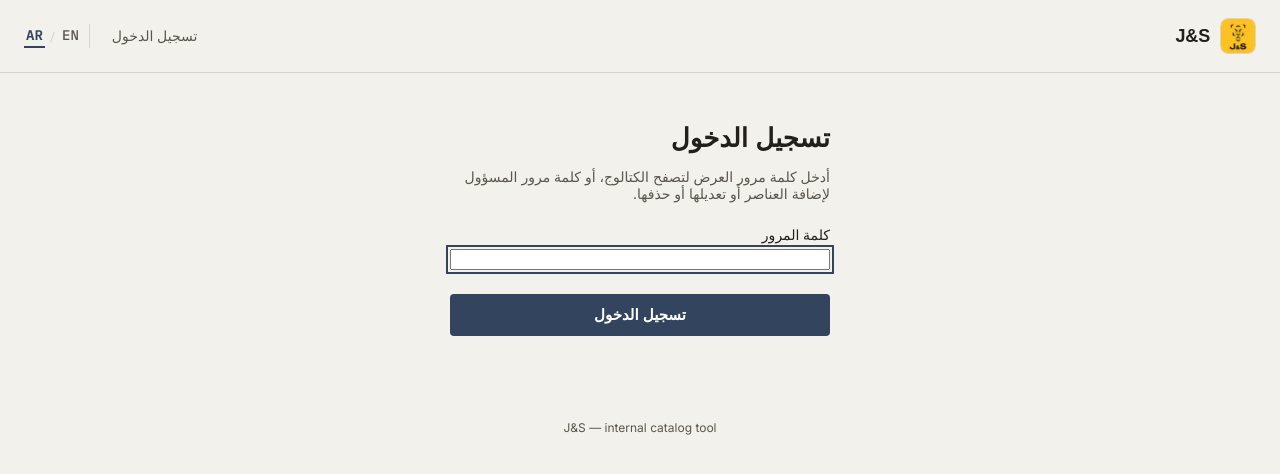
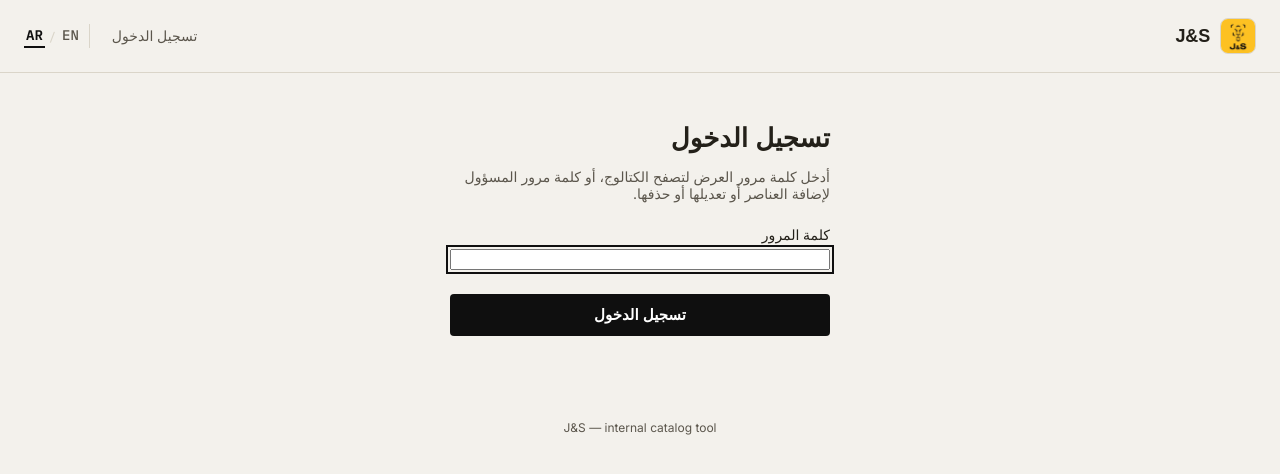
Before and after one commit to FatimaAbbas-Code/Rack-ID, a Flask app: page /login in a window 1280 px wide. Shown: the top 474 px of the page. Run offline with Flask 3, Linux system fonts and the light colour scheme; some libraries are stand-ins or nearby versions; some web fonts are replaced.

Commit message:
Swap primary accent from blue to J&S's real black + gold
Using the client's actual brand palette (Grey / Secondary #0F0F0F /
Primary #FFC805) instead of a guessed color:

- Renamed --denim/--denim-dark to --primary/--primary-dark (one value
  change now cascades correctly to every button, link, focus ring, and
  active nav state that already referenced it).
- --primary is now J&S's Secondary black (#0F0F0F) — their gold Primary
  is too light for white button text, so black takes the functional
  "brand accent" role instead, same logic as the photo badges already
  do it the other way round.
- --gold tightened to their exact hex (#FFC805, was my sampled #FDC122);
  added --gold-dark (#EDB900) for future use.
- The one leftover blue-tinted box (viewer note) is now a plain neutral
  grey, decoupled from the accent color entirely.
- Excel export header fill matches (#0F0F0F).

Co-Authored-By: Claude Sonnet 5 <noreply@anthropic.com>

```diff
--- a/app.py
+++ b/app.py
@@ -864,7 +864,7 @@ def export_xlsx():
     headers = ['ID', 'Name', 'Category', 'Date added', 'Photos']
     headers += [f'Photo {i}' for i in range(1, max_photos + 1)]
     ws.append(headers)
-    head_fill = PatternFill('solid', fgColor='33455E')
+    head_fill = PatternFill('solid', fgColor='0F0F0F')
     head_font = Font(bold=True, color='FFFFFF')
     for cell in ws[1]:
         cell.fill = head_fill
--- a/static/css/style.css
+++ b/static/css/style.css
@@ -4,11 +4,14 @@
   --ink-soft: #5B564C;
   --line: #DAD5C9;
   --card: #FFFFFF;
-  --denim: #33455E;
-  --denim-dark: #263447;
+  --primary: #0F0F0F;       /* J&S "Secondary" (their brand black) — used for buttons/links; their
+                                gold Primary is too light for white button text, so it's reserved
+                                for small badges below instead */
+  --primary-dark: #262626;  /* lighter than --primary on purpose, since --primary is already near-black */
   --olive: #6E7350;
   --danger: #A13F3F;
-  --gold: #FDC122;   /* J&S brand gold — used on small badges over photos, where it has good contrast */
+  --gold: #FFC805;          /* J&S "Primary" (their brand gold) */
+  --gold-dark: #EDB900;
   --radius: 4px;
 }
 
@@ -22,10 +25,10 @@ body {
   -webkit-font-smoothing: antialiased;
 }
 
-a { color: var(--denim); text-decoration: none; }
+a { color: var(--primary); text-decoration: none; }
 a:hover { text-decoration: underline; }
 a:focus-visible, button:focus-visible, input:focus-visible {
-  outline: 2px solid var(--denim);
+  outline: 2px solid var(--primary);
   outline-offset: 2px;
 }
 
@@ -68,7 +71,7 @@ a:focus-visible, button:focus-visible, input:focus-visible {
   border-bottom: 2px solid transparent;
 }
 .topnav a:hover { text-decoration: none; color: var(--ink); }
-.topnav a.active { color: var(--ink); border-bottom-color: var(--denim); }
+.topnav a.active { color: var(--ink); border-bottom-color: var(--primary); }
 .link-btn {
   background: none;
   border: none;
@@ -92,12 +95,12 @@ a:focus-visible, button:focus-visible, input:focus-visible {
   border-inline-start: 1px solid var(--line);
 }
 .lang-switch a { color: var(--ink-soft); font-weight: 500; padding: 2px; }
-.lang-switch a.active { color: var(--denim); font-weight: 700; }
+.lang-switch a.active { color: var(--primary); font-weight: 700; }
 .lang-sep { color: var(--line); }
 .viewer-note {
-  background: #EFF2F6;
-  border: 1px solid #D6DEE8;
-  color: var(--denim-dark);
+  background: #F1F1F1;
+  border: 1px solid #DDDDDD;
+  color: var(--ink-soft);
   font-size: 13px;
   padding: 10px 14px;
   border-radius: var(--radius);
@@ -189,13 +192,13 @@ main { max-width: 1100px; margin: 0 auto; padding: 28px 24px 60px; }
   font-weight: 600;
   font-size: 14px;
   padding: 10px 18px;
-  background: var(--denim);
+  background: var(--primary);
   color: #fff;
   border: none;
   border-radius: var(--radius);
   cursor: pointer;
 }
-.search-row button:hover { background: var(--denim-dark); }
+.search-row button:hover { background: var(--primary-dark); }
 .clear-link { align-self: center; font-size: 13px; color: var(--ink-soft); }
 .count-pill {
   font-family: 'IBM Plex Mono', monospace;
@@ -244,13 +247,13 @@ main { max-width: 1100px; margin: 0 auto; padding: 28px 24px 60px; }
   align-self: flex-start;
   margin-top: auto;
   padding: 8px 14px;
-  background: var(--denim);
+  background: var(--primary);
   color: #fff;
   border-radius: var(--radius);
   font-size: 14px;
   font-weight: 600;
 }
-.manage-action:hover { background: var(--denim-dark); text-decoration: none; }
+.manage-action:hover { background: var(--primary-dark); text-decoration: none; }
 
 /* ---------- Gallery grid ---------- */
 .grid {
@@ -351,7 +354,7 @@ main { max-width: 1100px; margin: 0 auto; padding: 28px 24px 60px; }
   cursor: pointer;
   font-family: 'Inter', sans-serif;
 }
-.edit-btn:hover { border-color: var(--denim); color: var(--denim); text-decoration: none; }
+.edit-btn:hover { border-color: var(--primary); color: var(--primary); text-decoration: none; }
 .remove-btn:hover { border-color: var(--danger); color: var(--danger); }
 .tag-photo { display: block; }
 
@@ -402,7 +405,7 @@ main { max-width: 1100px; margin: 0 auto; padding: 28px 24px 60px; }
 .submit-btn {
   margin-top: 8px;
   padding: 12px 18px;
-  background: var(--denim);
+  background: var(--primary);
   color: #fff;
   border: none;
   border-radius: var(--radius);
@@ -410,7 +413,7 @@ main { max-width: 1100px; margin: 0 auto; padding: 28px 24px 60px; }
   font-size: 15px;
   cursor: pointer;
 }
-.submit-btn:hover { background: var(--denim-dark); }
+.submit-btn:hover { background: var(--primary-dark); }
 
 /* ---------- Footer ---------- */
 .foot-note {
@@ -500,7 +503,7 @@ body.rtl .gallery-next::before { content: "\2039"; }
   font-weight: 500;
   cursor: pointer;
 }
-.tool-btn:hover { border-color: var(--denim); color: var(--denim); text-decoration: none; }
+.tool-btn:hover { border-color: var(--primary); color: var(--primary); text-decoration: none; }
 .detail-id {
   font-family: 'IBM Plex Mono', monospace;
   font-size: 13px;
@@ -531,8 +534,8 @@ body.rtl .gallery-next::before { content: "\2039"; }
   cursor: pointer;
   font-family: 'Inter', sans-serif;
 }
-.edit-btn-lg { background: var(--denim); color: #fff; border: none; }
-.edit-btn-lg:hover { background: var(--denim-dark); text-decoration: none; }
+.edit-btn-lg { background: var(--primary); color: #fff; border: none; }
+.edit-btn-lg:hover { background: var(--primary-dark); text-decoration: none; }
 .remove-btn-lg { background: none; border: 1px solid var(--line); color: var(--danger); }
 .remove-btn-lg:hover { border-color: var(--danger); }
 
@@ -606,7 +609,7 @@ body.rtl .brand { flex-direction: row; }
   overflow: hidden;
 }
 .gallery-thumb img { width: 100%; height: 100%; object-fit: cover; display: block; }
-.gallery-thumb.active { border-color: var(--denim); outline: 1px solid var(--denim); }
+.gallery-thumb.active { border-color: var(--primary); outline: 1px solid var(--primary); }
 
 /* ---------- Mobile ---------- */
 @media (max-width: 600px) {
```
